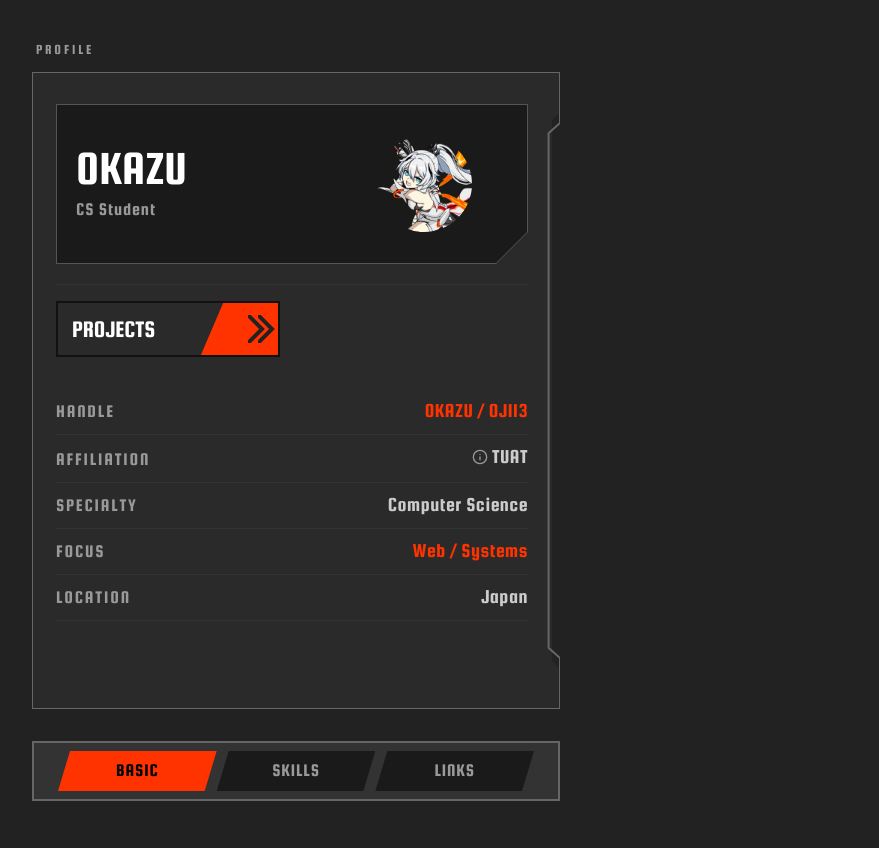
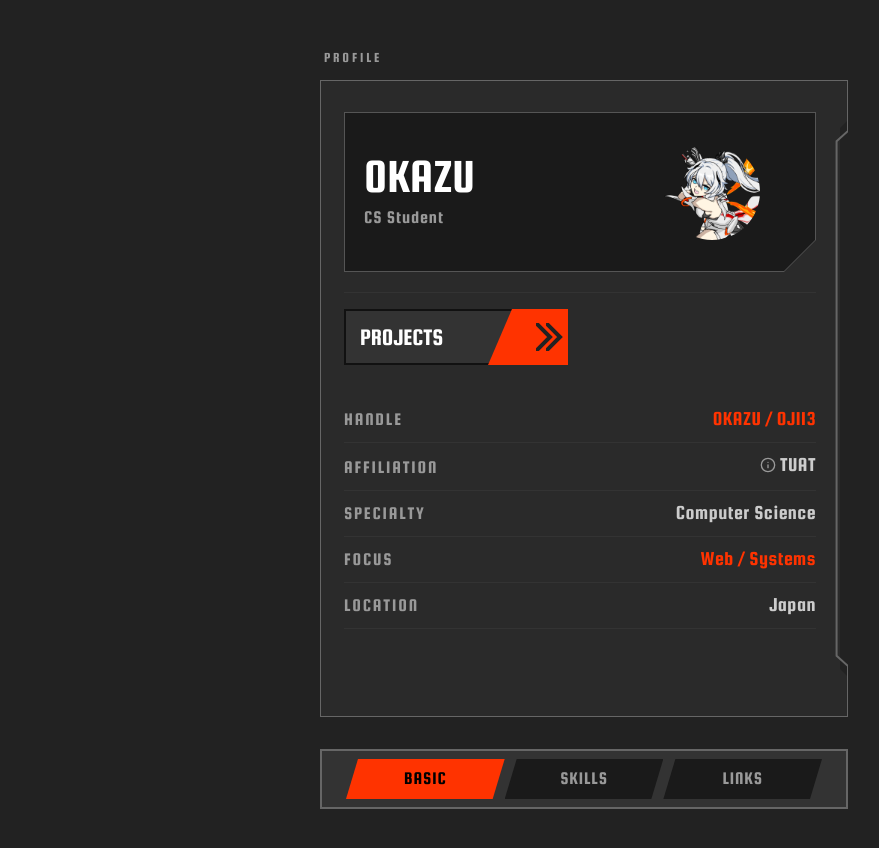
Before and after one commit to OJII3/ojii3.dev, a React (Vite) app: page / in a window 1280 px wide. Shown: the top 848 px of the page, without its empty margins (344-1223 px from the left). Built offline with nearby package versions, Linux system fonts and the light colour scheme.

Commit message:
feat: reserve home model space

```diff
--- a/src/components/angled-button.tsx
+++ b/src/components/angled-button.tsx
@@ -16,11 +16,11 @@ export function AngledButton({ to, label }: AngledButtonProps) {
         {label}
       </span>
 
+      {/* Base dark rectangle */}
+      <div className="absolute inset-0 bg-surface-control border-2 border-line-deep" />
+
       {/* Orange angled section */}
       <div className="absolute right-0 top-0 h-full w-angled-accent-w lg:w-angled-accent-w-lg bg-brand clip-angled-action" />
-
-      {/* Base dark rectangle */}
-      <div className="absolute inset-0 border-2 border-line-deep" />
 
       {/* Double chevron >> */}
       <div className="absolute right-angled-chevron-offset top-1/2 -translate-y-1/2 z-10 flex items-center gap-0">
--- a/src/components/profile-panel.tsx
+++ b/src/components/profile-panel.tsx
@@ -9,9 +9,14 @@ import {
   TooltipProvider,
   TooltipTrigger,
 } from "@/components/ui/tooltip";
+import { cn } from "@/lib/utils";
 
 const TABS = ["BASIC", "SKILLS", "LINKS"] as const;
 type Tab = (typeof TABS)[number];
+
+type ProfilePanelProps = {
+  className?: string;
+};
 
 const SKILLS: { name: string; good?: boolean }[] = [
   { name: "TypeScript", good: true },
@@ -86,11 +91,16 @@ function LinksTab() {
   );
 }
 
-export function ProfilePanel() {
+export function ProfilePanel({ className }: ProfilePanelProps) {
   const [activeTab, setActiveTab] = useState<Tab>("BASIC");
 
   return (
-    <div className="flex flex-col items-start overflow-hidden p-4 lg:p-6 w-full max-w-panel-max lg:max-w-xl mx-auto">
+    <div
+      className={cn(
+        "flex flex-col items-start overflow-hidden p-4 lg:p-6 w-full max-w-panel-max lg:max-w-xl mx-auto",
+        className,
+      )}
+    >
       {/* Section label */}
       <p className="text-xs lg:text-sm tracking-label text-content-muted uppercase mb-2 lg:mb-3 pl-1">
         profile
--- a/src/routes/index.tsx
+++ b/src/routes/index.tsx
@@ -7,8 +7,11 @@ export const Route = createFileRoute("/")({
 
 function HomePage() {
   return (
-    <div className="flex flex-col items-start py-4 min-h-screen">
-      <ProfilePanel />
-    </div>
+    <main className="min-h-screen px-4 py-4 lg:px-8 lg:py-6">
+      <div className="home-profile-shell mx-auto">
+        <div className="home-model-stage" aria-hidden="true" />
+        <ProfilePanel className="lg:mx-0 lg:justify-self-end" />
+      </div>
+    </main>
   );
 }
--- a/src/styles.css
+++ b/src/styles.css
@@ -73,6 +73,10 @@
   --spacing-back-w: 8.5rem; /* 136px */
   --spacing-panel-max: 26rem; /* 416px */
   --spacing-panel-inner: 24rem; /* 384px */
+  --spacing-home-content-max: 72rem; /* 1152px */
+  --spacing-home-profile-max: 36rem; /* 576px */
+  --spacing-home-stage-min: 22rem; /* 352px */
+  --spacing-home-gap: 2.5rem; /* 40px */
   --spacing-tab-min: 16rem; /* 256px */
   --spacing-tab-min-lg: 20rem; /* 320px */
   --spacing-angled-accent-w: 4.1875rem; /* 67px */
@@ -96,6 +100,20 @@ body {
 }
 
 @layer utilities {
+  .home-profile-shell {
+    display: grid;
+    grid-template-columns: minmax(0, 1fr);
+    align-items: center;
+    width: 100%;
+    max-width: var(--spacing-home-content-max);
+    min-height: calc(100vh - 2rem);
+  }
+
+  .home-model-stage {
+    display: none;
+    min-height: var(--spacing-home-stage-min);
+  }
+
   .clip-angled-action {
     clip-path: polygon(30% 0, 100% 0, 100% 100%, 0 100%);
   }
@@ -172,3 +190,19 @@ body {
     translate: 0 calc(-50% - 2px);
   }
 }
+
+@media (min-width: 64rem) {
+  @layer utilities {
+    .home-profile-shell {
+      grid-template-columns:
+        minmax(var(--spacing-home-stage-min), 1fr)
+        minmax(0, var(--spacing-home-profile-max));
+      column-gap: var(--spacing-home-gap);
+      min-height: calc(100vh - 3rem);
+    }
+
+    .home-model-stage {
+      display: block;
+    }
+  }
+}
```
Also changed, not shown: 1 other file (tests, documents, lock files or other folders).
